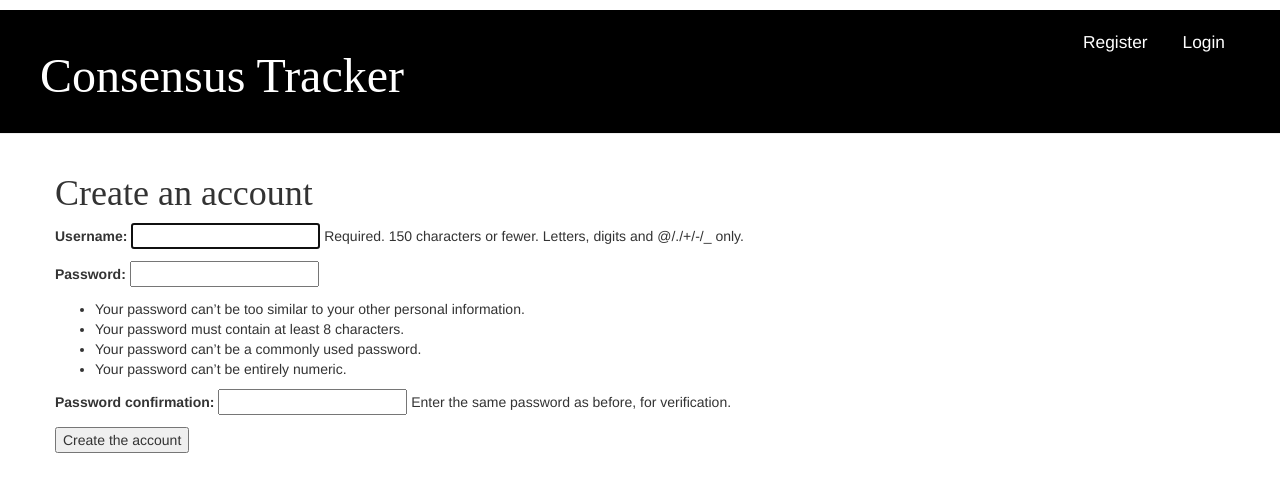
After one commit to sgoedecke/consensus, a Django app: page /accounts/register/ in a window 1280 px wide. The commit adds this page. Shown: the top 492 px of the page. Run offline with Django 3.2, Linux system fonts and the light colour scheme; some libraries are stand-ins or nearby versions.

Commit message:
Added registration.

```diff
--- a/consensus-todo.txt
+++ b/consensus-todo.txt
@@ -1,3 +1,4 @@
-As we have recently used the Django admin interface the system currently thinks we are logged in. There are a few situations that could lead to us being logged out (closing the browser, restarting the DB etc.). If you find that you are getting errors creating a post referring to a lack of a logged in user, head to the admin page http://127.0.0.1:8000/admin and log in again. This will fix the issue temporarily. There is a permanent fix awaiting you in the Homework: add security to your website! chapter after the main tutorial.
+Make register account page
+Make branches of shit /philosophy/, etc.
 
-See above: the bug I'm getting is fixable. Need to look up how to handle stuff from non-logged-in users (or enable all users to login).
+Tweak CSS
--- a/consensus/urls.py
+++ b/consensus/urls.py
@@ -15,10 +15,12 @@ Including another URLconf
 """
 from django.conf.urls import url, include
 from django.contrib import admin
+from survey import views
 
 urlpatterns = [
     url(r'^admin/', admin.site.urls),
 	url(r'^accounts/login/$', 'django.contrib.auth.views.login'),
 	url(r'^accounts/logout/$', 'django.contrib.auth.views.logout', {'next_page': '/'}),
+	url(r'^accounts/register/$', views.register, name='register'),
     url(r'', include('survey.urls')),	#this just tells it to look in the survey app's urls.py
 ]
--- /dev/null
+++ b/survey/templates/registration/register.html
@@ -0,0 +1,13 @@
+{% extends "survey/base.html" %}
+
+{% block title %}Create an account{% endblock %}
+
+{% block content %}
+  <h1>Create an account</h1>
+
+  <form action="" method="post">
+  {% csrf_token %}
+      {{ form.as_p }}
+      <input type="submit" value="Create the account">
+  </form>
+{% endblock %}
--- a/survey/templates/survey/base.html
+++ b/survey/templates/survey/base.html
@@ -15,6 +15,7 @@
 		<p class="top-menu">Logged in as '{{ user.username }}' </p>
 		{% else %}
 		<a href="{% url 'django.contrib.auth.views.login' %}" class="top-menu">Login</a>
+		<a href="{% url 'register' %}" class="top-menu">Register</a>
 		{% endif %}
         <h1><a href="/">Consensus Tracker</a></h1>
     </div>
--- a/survey/views.py
+++ b/survey/views.py
@@ -1,5 +1,8 @@
 from django.shortcuts import render, get_object_or_404, redirect
 from django.contrib.auth.decorators import login_required
+from django.contrib.auth.forms import UserCreationForm
+from django.contrib.auth import login, authenticate
+from django import forms
 from .models import Claim
 from .forms import PostForm
 
@@ -48,3 +51,15 @@ def claim_new(request):
     else:
         form = PostForm()
     return render(request, 'survey/claim_new.html', {'form': form})
+
+def register(request):
+	if request.method == "POST":
+		form = UserCreationForm(request.POST)
+		if form.is_valid():
+			new_user = form.save()
+			user = authenticate(username=form.cleaned_data.get('username'), password=form.cleaned_data.get('password1'))	#I pulled this off the internet, no idea why you need cleaned-data or "password1"
+			login(request, user)
+			return redirect('claim_list')
+	else:
+		form = UserCreationForm()
+	return render(request, "registration/register.html", {'form': form,})
```
